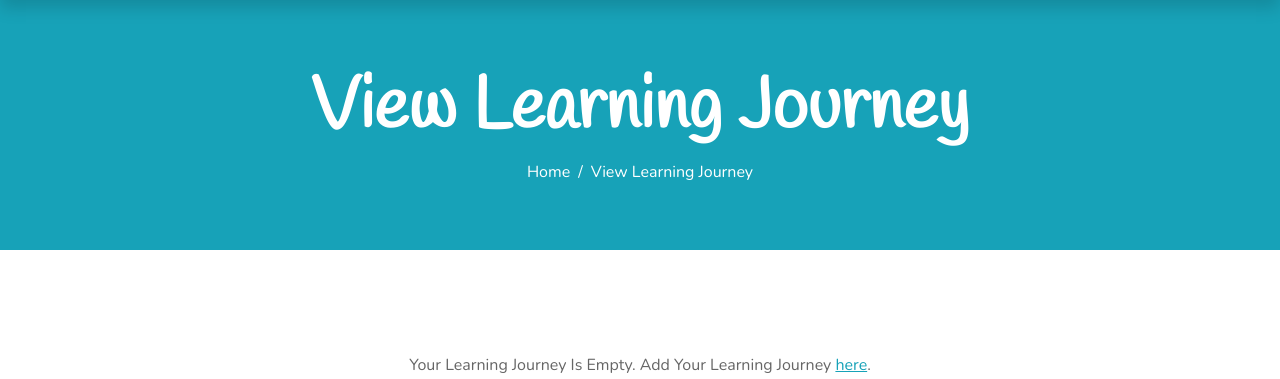
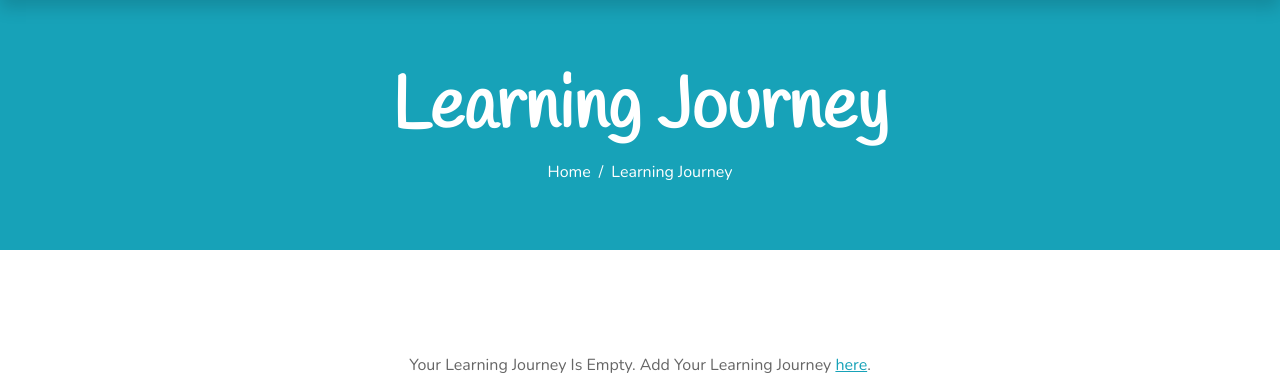
Before and after one commit to ShreyaKushal/SPMteam1, a Flask app: template templates/staffLearningJourney.html in a window 1280 px wide. Shown: the part 87-466 px from the top of the page. Run offline with Flask 2, Linux system fonts and the light colour scheme; the template is opened without the code that fills it, so the values that code supplies are empty; some libraries are stand-ins or nearby versions.

Commit message:
Update staffLearningJourney.html

```diff
--- a/templates/staffLearningJourney.html
+++ b/templates/staffLearningJourney.html
@@ -61,11 +61,11 @@
     <!-- Header Start -->
     <div class="container-fluid bg-primary mb-5">
         <div class="d-flex flex-column align-items-center justify-content-center" style="min-height: 250px">
-            <h3 class="display-3 font-weight-bold text-white">View Learning Journey</h3>
+            <h3 class="display-3 font-weight-bold text-white">Learning Journey</h3>
             <div class="d-inline-flex text-white">
                 <p class="m-0"><a class="text-white" href="staffHomepage.html">Home</a></p>
                 <p class="m-0 px-2">/</p>
-                <p class="m-0">View Learning Journey</p>
+                <p class="m-0">Learning Journey</p>
             </div>
         </div>
     </div>
```
